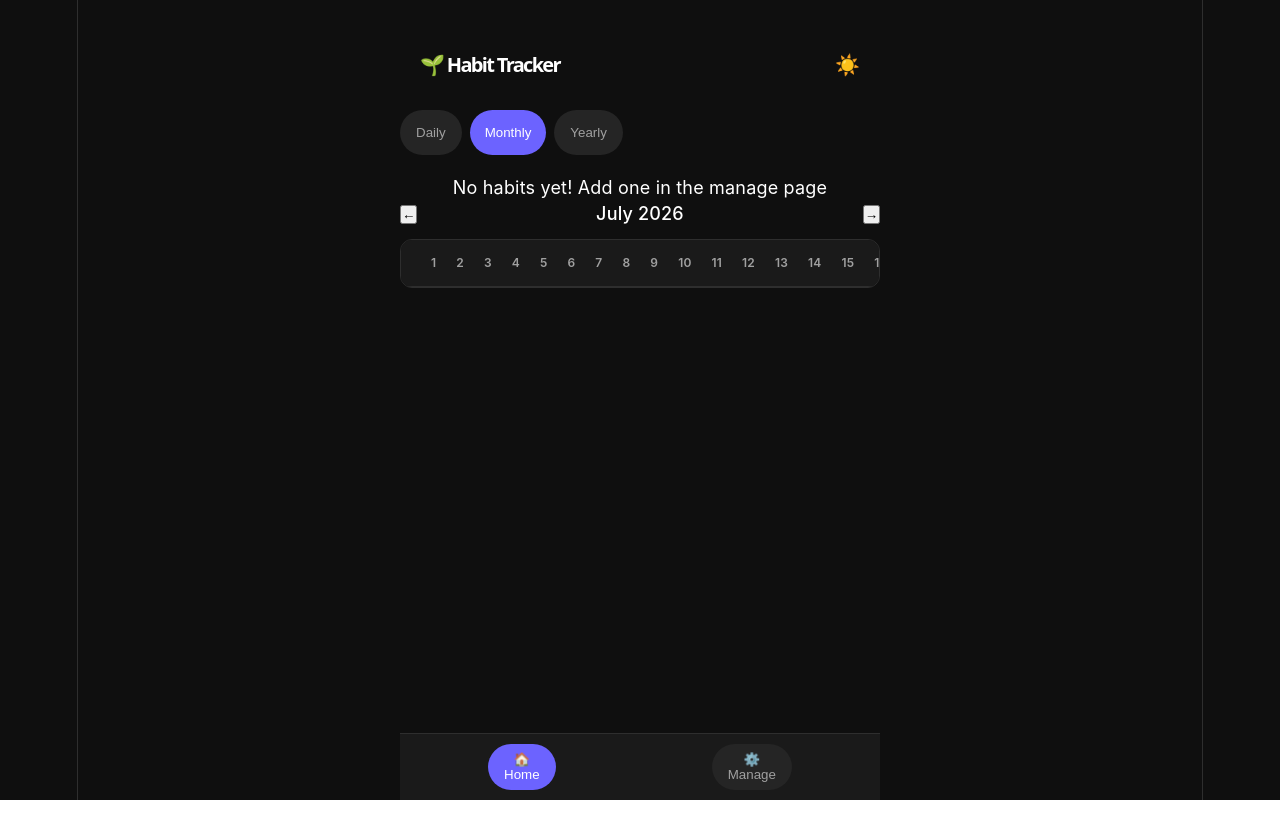
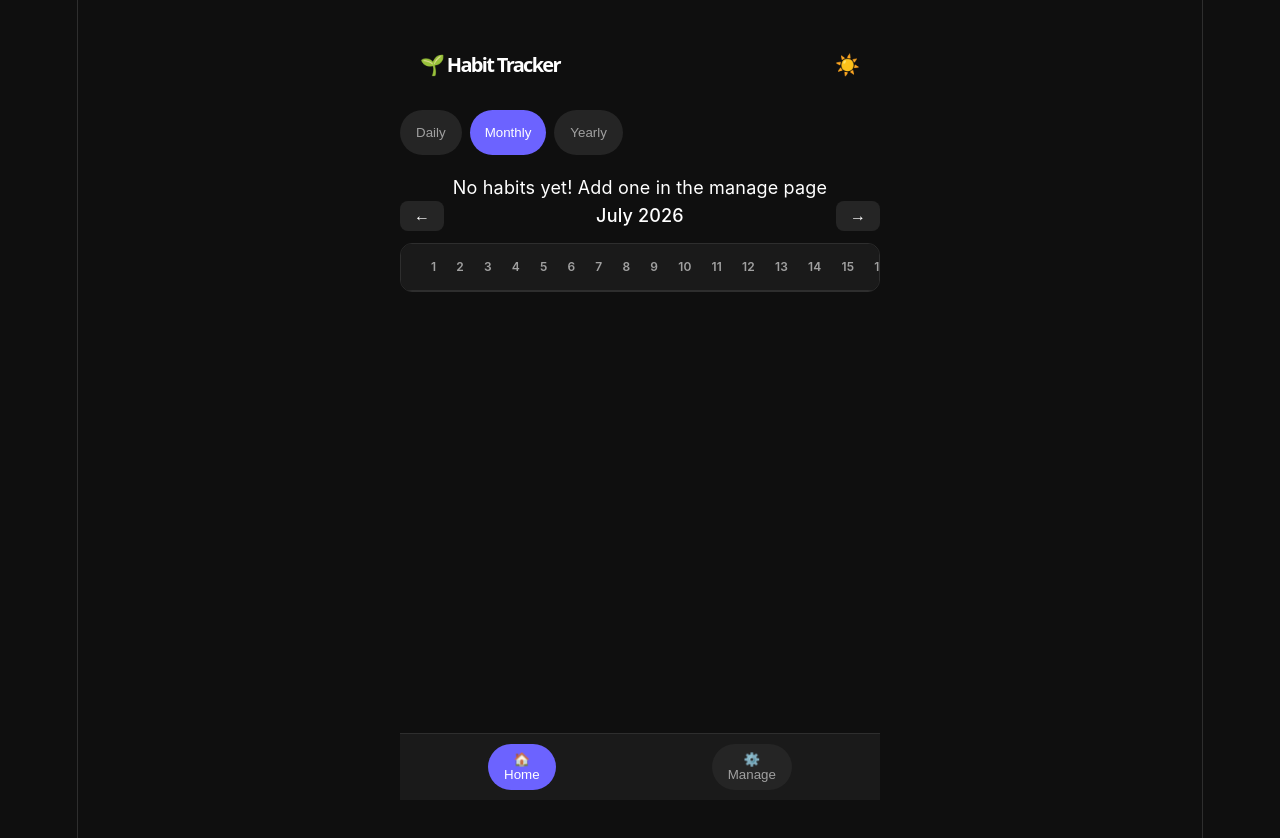
Before and after one commit to bytequestlog-spec/habit-tracker, a React (Vite) app: page / in a window 1280 px wide. Both pictures are taken after a click on the button "Monthly". Shown: the top 838 px of the page. Before the commit the page ends 800 px from the top, so only its background shows below. Built offline with nearby package versions, Linux system fonts and the light colour scheme.

Commit message:
styled the manage page scrollbar

```diff
--- a/src/styles/ManagePage.css
+++ b/src/styles/ManagePage.css
@@ -1,31 +1,13 @@
-.month-nav {
-  display: flex;
-  justify-content: space-between;
-  align-items: center;
-  margin-bottom: 12px;
-  color: var(--text-primary);
-  font-weight: 500;
-}
-
-.month-nav-button {
-  background: var(--bg-tertiary);
-  border: none;
-  color: var(--text-primary);
-  padding: 6px 14px;
-  border-radius: 8px;
-  cursor: pointer;
-  font-size: 16px;
-}
-
-.month-nav button:hover {
-  background-color: var(--accent);
-}
-
 .manage-page-container {
   width: 100%;
   display: flex;
   flex-direction: column;
   gap: 16px;
+}
+
+.manage-page {
+  overflow-y: auto;
+  height: 100vh;
 }
 
 #manage-list {
@@ -236,3 +218,16 @@
   color: var(--text-primary);
 }
 */
+
+.manage-page::-webkit-scrollbar {
+  width: 6px;
+}
+
+.manage-page::-webkit-scrollbar-track {
+  background-color: var(--bg-primary);
+}
+
+.manage-page::-webkit-scrollbar-thumb {
+  background-color: var(--border);
+  border-radius: 4px;
+}
--- a/src/styles/MonthlyView.css
+++ b/src/styles/MonthlyView.css
@@ -1,3 +1,26 @@
+.month-nav {
+  display: flex;
+  justify-content: space-between;
+  align-items: center;
+  margin-bottom: 12px;
+  color: var(--text-primary);
+  font-weight: 500;
+}
+
+.month-nav button {
+  background: var(--bg-tertiary);
+  border: none;
+  color: var(--text-primary);
+  padding: 6px 14px;
+  border-radius: 8px;
+  cursor: pointer;
+  font-size: 16px;
+}
+
+.month-nav button:hover {
+  background-color: var(--accent);
+}
+
 .monthly-container {
   overflow-x: auto;
   border-radius: 12px;
--- a/src/styles/global.css
+++ b/src/styles/global.css
@@ -30,6 +30,7 @@ body.light {
   --bg-tertiary: #e8e8e8;
   --text-primary: #111111;
   --text-secondary: #666666;
+  --accent: #938dff;
   --border: #ddd;
-  --danger: #f44f4f;
+  --danger: #ff6060;
 }
```
